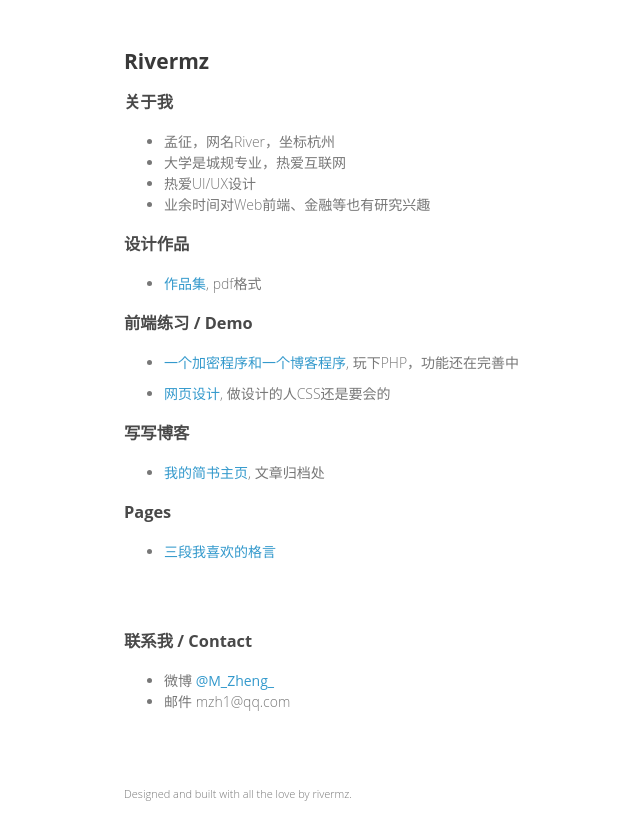
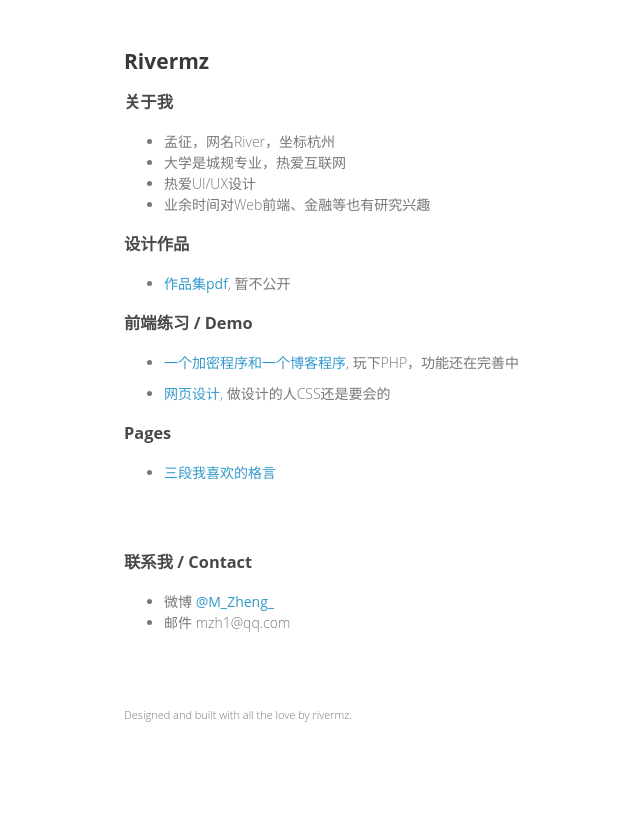
Before and after one commit to river0101/gitblog, a Jekyll site: the page index.html, which Jekyll copies as it is, in a window 1280 px wide. Shown: the top 840 px of the page, without its empty margins (266-906 px from the left). Built offline with Jekyll 4.4.1, drawn with Linux system fonts in a browser that asks for light colours.

Commit message:
Update index.html

```diff
--- a/index.html
+++ b/index.html
@@ -24,7 +24,7 @@
 
 
 	 	<h3>设计作品</h3> <ul class="articleList">
-		 	<li><a href="http://mzh0202.applinzi.com/pic/mengzheng.pdf" target="_blank">作品集</a>, pdf格式</li>
+		 	<li><a href="http://" target="_blank">作品集pdf</a>, 暂不公开</li>
 
 	 	</ul>
 
@@ -33,10 +33,7 @@
 		 	<li><a href="http://mzh0202.applinzi.com/" target="_blank">网页设计</a>, 做设计的人CSS还是要会的</li>
 	 	</ul>
 
-	 	<h3>写写博客</h3> <ul class="articleList">
-		 	<li><a href="http://www.jianshu.com/users/c31d99122f2c/latest_articles" target="_blank">我的简书主页</a>, 文章归档处</li>
 
-	 	</ul>
 
 	 	<h3>Pages</h3> <ul class="articleList">
 	 	<li><a href="/motto.html" target="_blank">三段我喜欢的格言</a></li>
```
